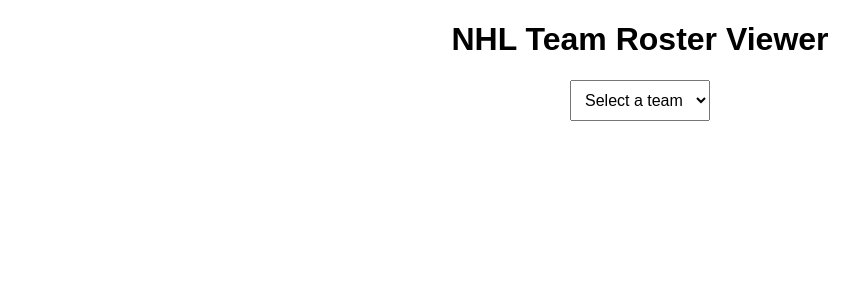
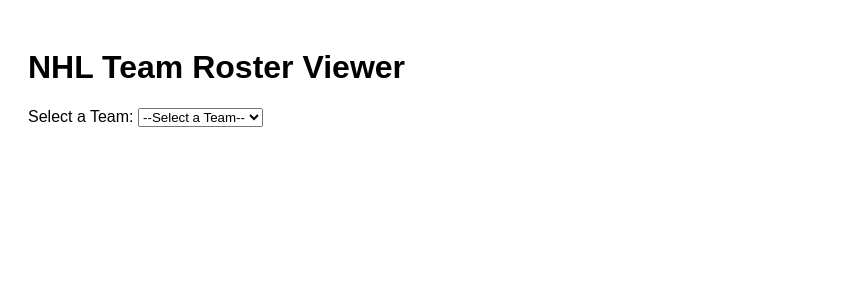
Before and after one commit to CalvinAtApex/Hockey-Stats, a Flask app: template templates/index.html in a window 1280 px wide. Shown: the top 300 px of the page, without its empty margins (0-862 px from the left). Run offline with Flask 3, Linux system fonts and the light colour scheme; the template is opened without the code that fills it: most values are stand-ins (such as "Sample title", 1, 10 or a date in 2020).

Commit message:
Update index.html

```diff
--- a/templates/index.html
+++ b/templates/index.html
@@ -4,93 +4,69 @@
     <meta charset="UTF-8">
     <title>NHL Team Roster Viewer</title>
     <style>
-        body { font-family: Arial, sans-serif; margin: 20px; }
-        h1 { text-align: center; }
-        .team-select { text-align: center; margin: 20px 0; }
-        select { padding: 10px; font-size: 16px; }
-        .roster-grid {
-            display: flex;
-            flex-wrap: wrap;
-            justify-content: center;
-            gap: 20px;
-        }
-        .player-card {
-            border: 1px solid #ddd;
-            border-radius: 10px;
-            padding: 10px;
-            width: 150px;
-            text-align: center;
-            box-shadow: 0 2px 5px rgba(0,0,0,0.1);
-        }
-        .player-card img {
-            width: 100px;
-            height: auto;
-            margin-bottom: 10px;
-        }
-        .player-name {
-            font-weight: bold;
-            margin-bottom: 5px;
-        }
-        .player-info {
-            font-size: 14px;
-        }
+        body { font-family: Arial, sans-serif; padding: 20px; }
+        .team-logo { height: 32px; vertical-align: middle; margin-right: 10px; }
+        .roster-card { border: 1px solid #ccc; padding: 10px; margin: 10px 0; display: flex; align-items: center; }
+        .roster-card img { height: 80px; width: 80px; margin-right: 10px; object-fit: cover; }
     </style>
 </head>
 <body>
-
     <h1>NHL Team Roster Viewer</h1>
 
-    <div class="team-select">
-        <select id="teamSelector">
-            <option value="">Select a team</option>
+    <label for="teamSelect">Select a Team:</label>
+    <select id="teamSelect">
+        <option value="">--Select a Team--</option>
         {% for team in teams %}
-                <option value="{{ team.abbrev }}">{{ team.name }}</option>
+            <option value="{{ team.abbreviation }}">{{ team.name }}</option>
         {% endfor %}
     </select>
+
+    <div id="rosterContainer">
+        <!-- Roster will be loaded here -->
     </div>
 
-    <div id="rosterContainer" class="roster-grid"></div>
+    <script>
+        document.getElementById('teamSelect').addEventListener('change', function() {
+            const teamAbbrev = this.value;
+            const container = document.getElementById('rosterContainer');
+            container.innerHTML = '';
 
-    <script>
-        const teamSelector = document.getElementById('teamSelector');
-        const rosterContainer = document.getElementById('rosterContainer');
-
-        teamSelector.addEventListener('change', () => {
-            const teamAbbrev = teamSelector.value;
-            if (!teamAbbrev) return rosterContainer.innerHTML = '';
+            if (!teamAbbrev) return;
 
             fetch(`/roster/${teamAbbrev}`)
                 .then(response => response.json())
                 .then(data => {
-                    rosterContainer.innerHTML = '';
+                    if (data.error) {
+                        container.innerHTML = `<p style="color:red;">${data.error}</p>`;
+                        return;
+                    }
 
-                    const groups = ['forwards', 'defensemen', 'goalies'];
+                    if (data.length === 0) {
+                        container.innerHTML = '<p>No roster data available.</p>';
+                        return;
+                    }
 
-                    groups.forEach(group => {
-                        if (data[group]) {
-                            data[group].forEach(player => {
+                    data.forEach(player => {
                         const card = document.createElement('div');
-                                card.className = 'player-card';
-
+                        card.className = 'roster-card';
                         card.innerHTML = `
-                                    <img src="${player.headshot}" alt="${player.firstName} ${player.lastName}">
-                                    <div class="player-name">${player.firstName} ${player.lastName}</div>
-                                    <div class="player-info">#${player.sweaterNumber} | ${player.positionCode}</div>
-                                    <div class="player-info">${player.heightInInches}" | ${player.weightInPounds} lbs</div>
-                                    <div class="player-info">${player.birthCity}, ${player.birthCountry}</div>
+                            <img src="${player.headshot}" alt="${player.name}">
+                            <div>
+                                <strong>#${player.number} ${player.name}</strong><br>
+                                Position: ${player.position}<br>
+                                Shoots/Catches: ${player.shootsCatches}<br>
+                                Height: ${player.height} | Weight: ${player.weight}<br>
+                                Birthdate: ${player.birthDate} (${player.birthPlace})
+                            </div>
                         `;
-
-                                rosterContainer.appendChild(card);
-                            });
-                        }
+                        container.appendChild(card);
                     });
                 })
                 .catch(err => {
-                    rosterContainer.innerHTML = '<p>Error loading roster.</p>';
                     console.error(err);
+                    container.innerHTML = '<p style="color:red;">Error loading roster.</p>';
                 });
         });
     </script>
-
 </body>
 </html>
```
Lines whose indentation alone changed are shown as unchanged.
